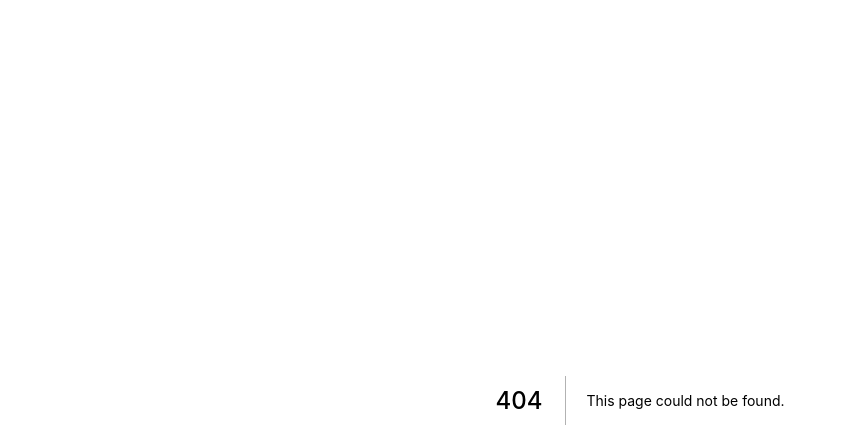
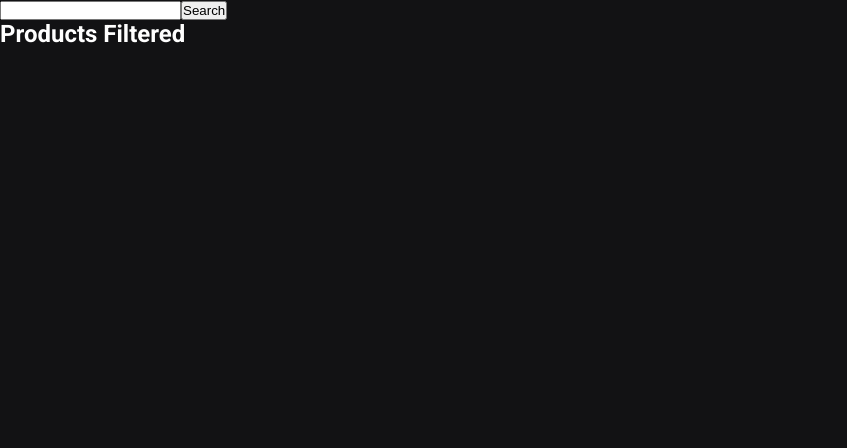
Before and after one commit to FelipeRomao/next-js, a Next.js app: page /search in a window 1280 px wide. Before the commit this address had no page. Shown: the top 448 px of the page, without its empty margins (0-847 px from the left). Built offline with nearby package versions, Linux system fonts and the light colour scheme.

Commit message:
Implementation search with Primisc

```diff
--- /dev/null
+++ b/src/pages/search.tsx
@@ -0,0 +1,72 @@
+import { useState, FormEvent } from "react";
+import { useRouter } from "next/router";
+import { GetServerSideProps } from "next";
+import Prismic from "prismic-javascript";
+import PrismicDOM from "prismic-dom";
+import { Document } from "prismic-javascript/types/documents";
+import { client } from "@/lib/prismic";
+import Link from "next/link";
+
+interface SearchProps {
+  searchResults: Document[];
+}
+
+export default function Search({ searchResults }: SearchProps) {
+  const router = useRouter();
+  const [search, setSearch] = useState("");
+
+  function handleSearch(event: FormEvent) {
+    event.preventDefault();
+
+    router.push(`/search?q=${encodeURIComponent(search)}`);
+
+    setSearch("");
+  }
+
+  return (
+    <>
+      <form onSubmit={handleSearch}>
+        <input
+          type="text"
+          value={search}
+          onChange={({ target: { value } }) => setSearch(value)}
+        />
+
+        <button type="submit">Search</button>
+      </form>
+
+      <section>
+        <h1>Products Filtered</h1>
+
+        <ul>
+          {searchResults.map((product) => (
+            <li key={product.id}>
+              <Link href={`/catalog/product/${product.uid}`}>
+                <a>{PrismicDOM.RichText.asText(product.data.title)}</a>
+              </Link>
+            </li>
+          ))}
+        </ul>
+      </section>
+    </>
+  );
+}
+
+export const getServerSideProps: GetServerSideProps<SearchProps> = async (
+  context
+) => {
+  const { q } = context.query;
+
+  if (!q) {
+    return {
+      props: { searchResults: [] },
+    };
+  }
+
+  const searchResults = await client().query([
+    Prismic.Predicates.at("document.type", "product"),
+    Prismic.Predicates.fulltext("my.product.title", String(q)),
+  ]);
+
+  return { props: { searchResults: searchResults.results } };
+};
```
